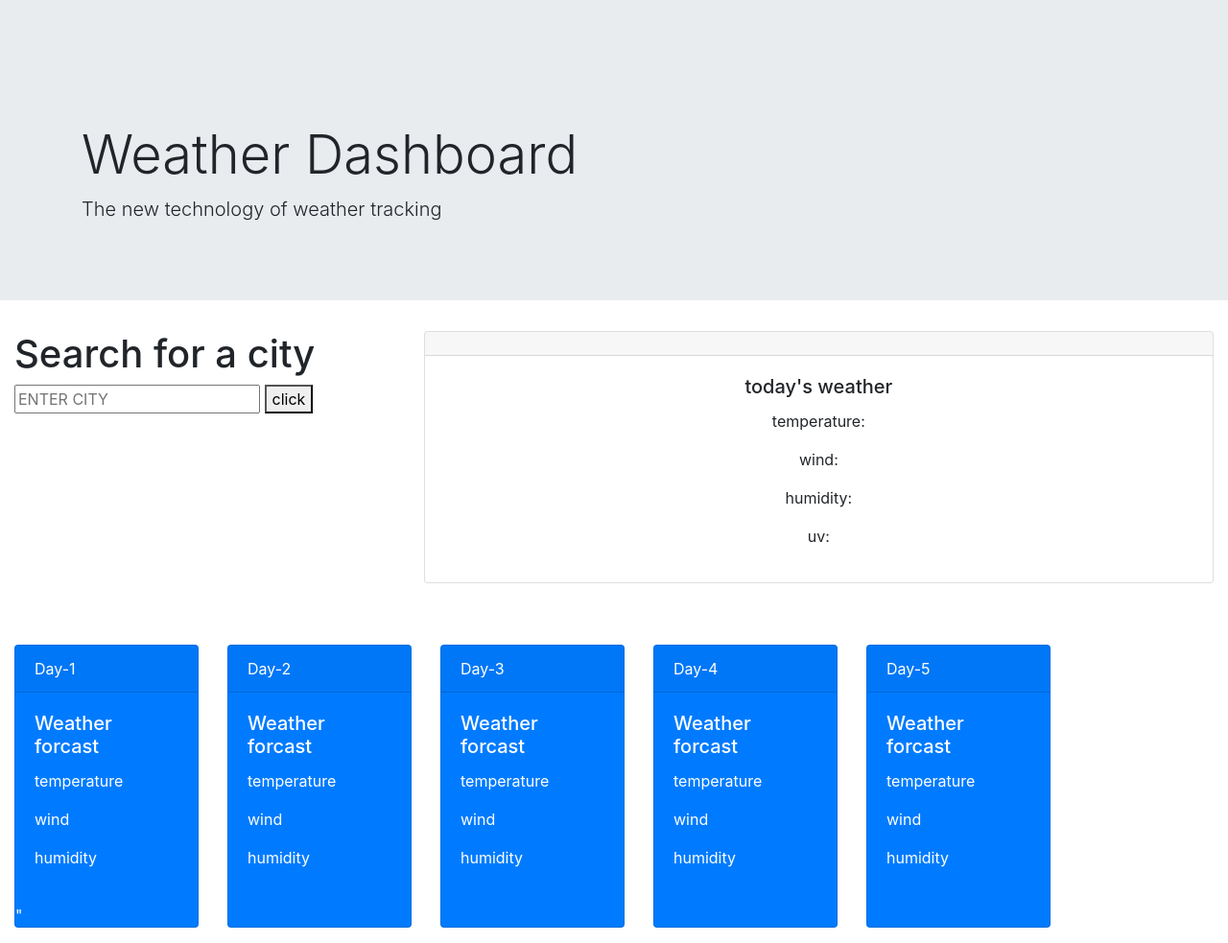
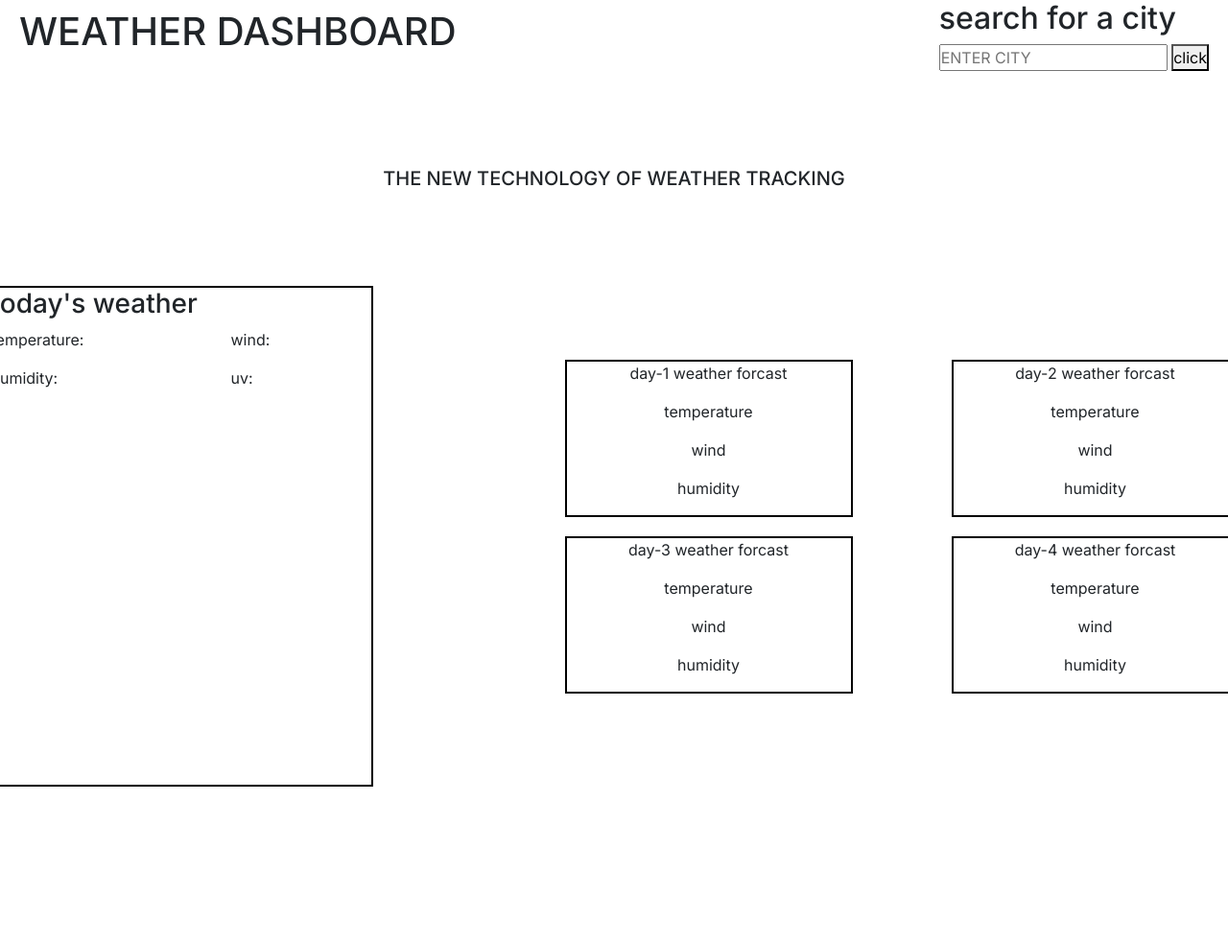
Before and after one commit to jahnathanexantus/weather-dashboard, a plain HTML site: page index.html in a window 1280 px wide. Shown: the whole page at 96% size. After the commit the page ends 820 px from the top, so only its background shows below. Drawn offline with nearby package versions, Linux system fonts and the light colour scheme.

Commit message:
rearrange the ui

```diff
--- a/assets/css/style.css
+++ b/assets/css/style.css
@@ -1,3 +1,77 @@
-.container {
+/* .container {
     margin-top: 5% !important;
 }
+
+
+.header{
+    display: flex !important;
+    align-items: center !important;
+    justify-content: center !important;
+    background-color:rgb(231, 57, 57);
+    margin-bottom: 15px;
+    padding-bottom: 50px;
+    height: 155px;
+
+
+} */
+
+/* .card-header{
+    display: flex;
+    justify-content: center;
+    align-items: center;
+    height: 45px !important;
+}
+.card-body{
+    height: 300px;
+} */
+* {
+  padding: 0;
+  margin: 0;
+  box-sizing: border-box;
+}
+body {
+  font-family: sans-serif;
+  font-family: "Inter", sans-serif;
+  margin-left: 20px;
+  margin-right: 20px;
+}
+header {
+  display: flex;
+  align-items: center;
+  justify-content: space-between;
+}
+.main-card {
+  display: grid;
+  grid-template-columns: 250px 200px;
+  align-items: center;
+}
+.cards {
+  border: 2px solid black;
+  width: 400px;
+  height: 522px;
+}
+.section {
+  display: flex;
+  align-items: center;
+  justify-content: center;
+  margin-top: 100px;
+}
+.grid-2-cards {
+  display: grid;
+  grid-template-columns: 400px 300px;
+  margin-left: 200px;
+  column-gap: 3px;
+}
+.weather-card {
+  text-align: center;
+  border: 2px solid black;
+  margin-bottom: 20px;
+  width: 300px;
+}
+.header-card {
+  text-align: center;
+  margin-top: 100px;
+}
+.header-label {
+  text-transform: uppercase;
+}
--- a/assets/js/script.js
+++ b/assets/js/script.js
@@ -25,8 +25,8 @@ let day5temp = document.getElementById('day5temp');
 let day5wind = document.getElementById('day5wind');
 let day5humid= document.getElementById('day5humid');
 var dayjsObject = dayjs();
-var crntDate = dayjsObject.format("MM DD YYYY");
-let currentDate = document.getElementById('crntday');
+var crntDate = dayjsObject.format("  MM DD YYYY");
+let currentDate = document.getElementById('crntday')
 let dayOne  = document.getElementById('day1date');
 let dayTwo  = document.getElementById('day2date');
 let dayThree  = document.getElementById('day3date');
@@ -35,6 +35,9 @@ let dayFive  = document.getElementById('day5date');
 dayjs.extend(window.dayjs_plugin_utc);
 dayjs.extend(window.dayjs_plugin_timezone);
 
+
+
+
 function text(lat, lon) {
 	let dataUrl = `https://api.openweathermap.org/data/2.5/onecall?lat=${lat}&lon=${lon}&units=imperial&appid=bf427759ff67094eeac5d4fe62785bc5`;
 	console.log(dataUrl);
@@ -42,7 +45,7 @@ function text(lat, lon) {
 	fetch(dataUrl).then((response) => {
 		return response.json();
 	})
-  .then((response)=>{
+	.then((response)=>{
     console.log(response);
 
 	temp.innerHTML = 'temperature: '+response.current.temp;
@@ -66,7 +69,7 @@ function text(lat, lon) {
 	day5temp.innerHTML = 'temperature:'+response.daily[5].temp.day;
 	day5wind.innerHTML = 'wind:'+response.daily[5].wind_speed;
 	day5humid.innerHTML = 'humidity:'+response.daily[5].humidity;
-	currentDate.innerHTML = crntDate;
+	currentDate.innerHTML = "Date: " + crntDate
 	dayOne.innerHTML = dayjs().add(1,"day").format("MM DD YYYY");
 	dayTwo.innerHTML = dayjs().add(2,"day").format("MM DD YYYY");
 	dayThree.innerHTML = dayjs().add(3,"day").format("MM DD YYYY");
@@ -95,9 +98,9 @@ function searchBar(event) {
 	event.preventDefault();
 	var citySearch = document.getElementById("citySearch");
 	let userInput = citySearch.value.trim();
+	console.log(userInput);
+	getData(userInput);
+}
 
-	getData(userInput);
-	console.log(userInput);
 
-}
 submitBtn.addEventListener("click", searchBar);
--- a/index.html
+++ b/index.html
@@ -4,6 +4,12 @@
     <meta charset="UTF-8" />
     <meta http-equiv="X-UA-Compatible" content="IE=edge" />
     <meta name="viewport" content="width=device-width, initial-scale=1.0" />
+    <link rel="preconnect" href="https://fonts.googleapis.com" />
+    <link rel="preconnect" href="https://fonts.gstatic.com" crossorigin />
+    <link
+      href="https://fonts.googleapis.com/css2?family=Inter:wght@400;500;700&display=swap"
+      rel="stylesheet"
+    />
     <link
       rel="stylesheet"
       href="https://cdnjs.cloudflare.com/ajax/libs/twitter-bootstrap/4.5.0/css/bootstrap.min.css"
@@ -17,97 +23,64 @@
   </head>
   <body>
     <header>
-			<div class="jumbotron jumbotron-fluid">
-				<div class="container">
-					<h1 class="display-4">Weather Dashboard</h1>
-					<p class="lead">The new technology of weather tracking</p>
+      <h1 class="header-label">weather dashboard</h1>
+      <div>
+        <h2>search for a city</h2>
+        <div>
+          <input type="text" placeholder="ENTER CITY" id="citySearch" />
+          <button
+            id="submitt-Btn"
+            type="submit"
+            fa
+            fa-search
+            class="citySearch"
+          >
+            click
+          </button>
         </div>
       </div>
     </header>
 
-		<div class="d-flex">
-			<div class="col-md-4">
-				<h1>Search for a city</h1>
-				<input type="text" placeholder="ENTER CITY" id="citySearch" />
-				<button id="submitt-Btn" type="submit" fa fa-search class="citySearch">
-					click
-				</button>
-			</div>
-			<div class="col-md-8">
-				<div class="card text-center">
-					<div class="card-header" id="crntday"></div>
-					<div class="card-body">
-						<h5 class="card-title" id="todaywht">today's weather</h5>
-
+    <h5 class="header-label header-card">
+      The new technology of weather tracking
+    </h5>
+    <div class="section">
+      <div class="cards">
+        <h3>today's weather</h3>
+        <div class="main-card">
           <p id="temp">temperature:</p>
           <p id="wind">wind:</p>
           <p id="humid">humidity:</p>
           <p id="uv">uv:</p>
         </div>
       </div>
-			</div>
-		</div>
-
-		<div class="container mt-6 row">
-			<div class="card-deck col">
-				<div class="card text-white bg-primary mb-3" style="max-width: 18rem">
-					<div class="card-header" id="day1date">Day-1</div>
-					<div class="card-body">
-						<h5 class="card-title">Weather forcast</h5>
+      <div class="grid-2-cards">
+        <div class="weather-card">
+          <p><span>day-1 weather forcast</span></p>
           <p id="day1temp">temperature</p>
           <p id="day1wind">wind</p>
           <p id="day1humid">humidity</p>
         </div>
-					"
-				</div>
-			</div>
-			<div class="card-deck col">
-				<div class="card text-white bg-primary mb-3" style="max-width: 18rem">
-					<div class="card-header" id="day2date">Day-2</div>
-					<div class="card-body">
-						<h5 class="card-title">Weather forcast</h5>
+        <div class="weather-card">
+          <p><span>day-2 weather forcast</span></p>
           <p id="day2temp">temperature</p>
           <p id="day2wind">wind</p>
           <p id="day2humid">humidity</p>
         </div>
-				</div>
-			</div>
-			<div class="card-deck col">
-				<div class="card text-white bg-primary mb-3" style="max-width: 18rem">
-					<div class="card-header" id="day3date">Day-3</div>
-					<div class="card-body">
-						<h5 class="card-title">Weather forcast</h5>
+        <div class="weather-card">
+          <p><span>day-3 weather forcast</span></p>
           <p id="day3temp">temperature</p>
           <p id="day3wind">wind</p>
           <p id="day3humid">humidity</p>
         </div>
-				</div>
-			</div>
-			<div class="card-deck col">
-				<div class="card text-white bg-primary mb-3" style="max-width: 18rem">
-					<div class="card-header" id="day4date">Day-4</div>
-					<div class="card-body">
-						<h5 class="card-title">Weather forcast</h5>
+        <div class="weather-card">
+          <p><span>day-4 weather forcast</span></p>
           <p id="day4temp">temperature</p>
           <p id="day4wind">wind</p>
           <p id="day4humid">humidity</p>
         </div>
       </div>
     </div>
-			<div class="card-deck col">
-				<div class="card text-white bg-primary mb-3" style="max-width: 18rem">
-					<div class="card-header" id="day5date">Day-5</div>
-					<div class="card-body">
-						<h5 class="card-title">Weather forcast</h5>
-						<p id="day5temp">temperature</p>
-						<p id="day5wind">wind</p>
-						<p id="day5humid">humidity</p>
-					</div>
-				</div>
-			</div>
-		</div>
-
-
     <script src="./assets/js/script.js"></script>
   </body>
 </html>
```
Lines whose indentation alone changed are shown as unchanged.
